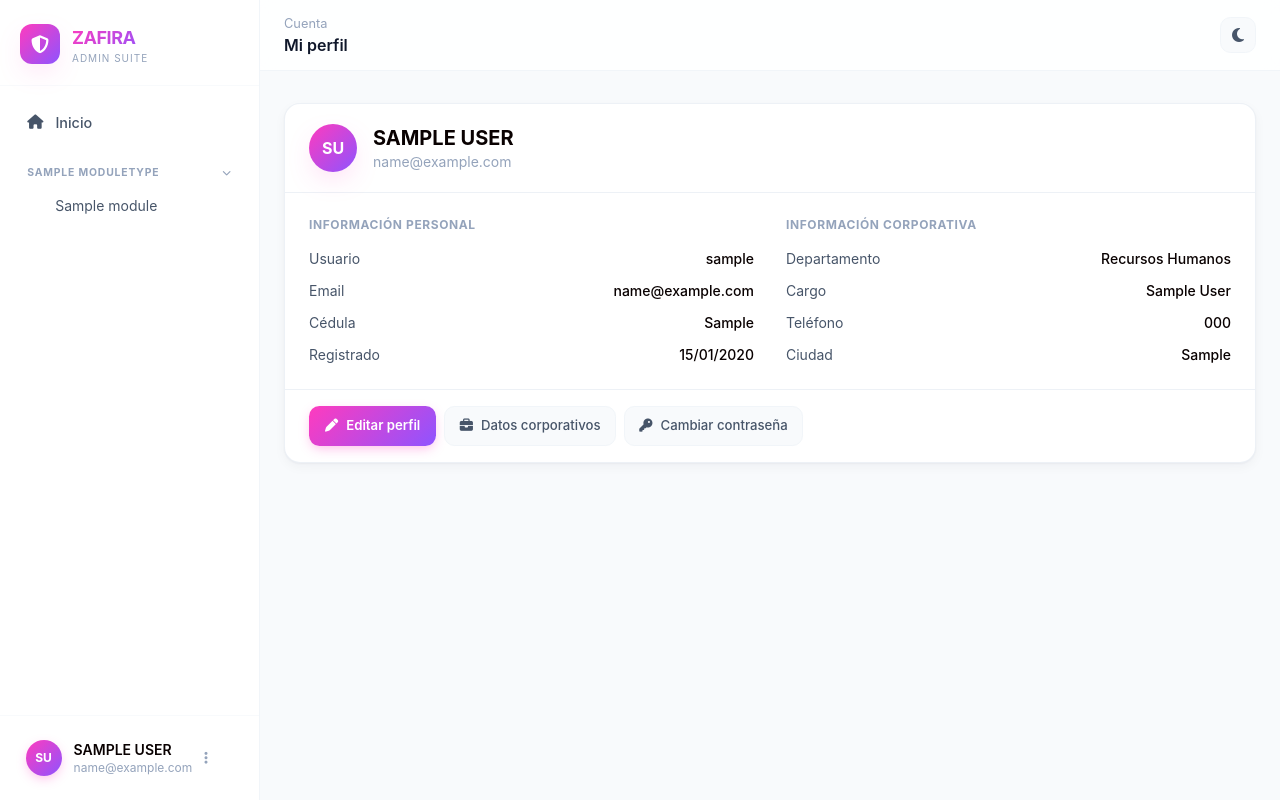
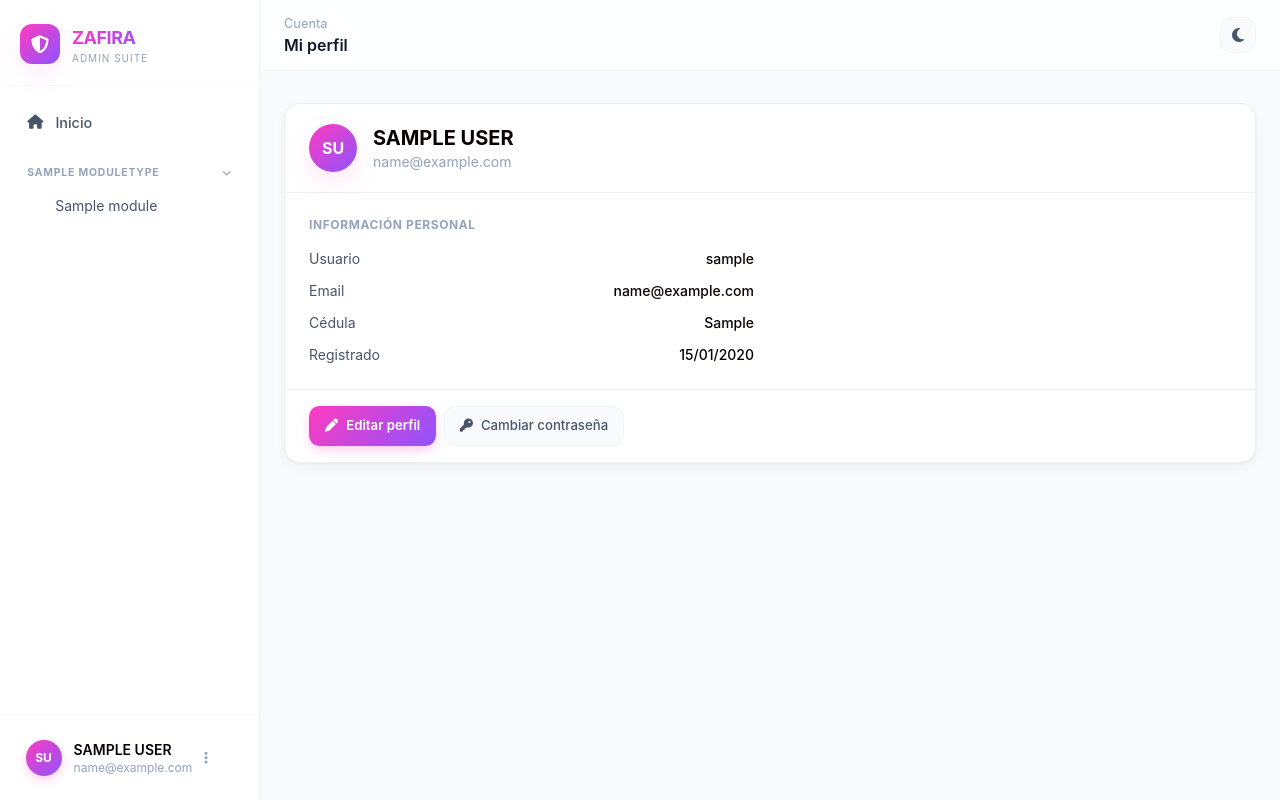
Before and after one commit to freddyandreszambrano/zafira-core, a Django app: page /profile/ in a window 1280 px wide. Run offline with Django 5.2, Linux system fonts and the light colour scheme; a user stored in the database is signed in; tables that the repository leaves empty hold one stand-in row (values such as "Sample post"); some libraries are stand-ins or nearby versions.

Commit message:
feat(profile): :sparkles: remove unused profile management views and clean up profile template

```diff
--- a/app/auth/templates/profile/view.html
+++ b/app/auth/templates/profile/view.html
@@ -20,7 +20,8 @@
 
             <div class="px-6 py-6 grid grid-cols-1 md:grid-cols-2 gap-8">
                 <div>
-                <h3 class="text-xs font-bold uppercase tracking-wider text-zafira-slate mb-4">Información personal</h3>
+                    <h3 class="text-xs font-bold uppercase tracking-wider text-zafira-slate mb-4">Información
+                        personal</h3>
                     <dl class="space-y-3 text-sm">
                         <div class="flex justify-between gap-4">
                             <dt class="text-zafira-slate-deep dark:text-zafira-slate">Usuario</dt>
@@ -40,37 +41,13 @@
                         </div>
                     </dl>
                 </div>
-
-            <div>
-                <h3 class="text-xs font-bold uppercase tracking-wider text-zafira-slate mb-4">Información corporativa</h3>
-                <dl class="space-y-3 text-sm">
-                    <div class="flex justify-between gap-4">
-                        <dt class="text-zafira-slate-deep dark:text-zafira-slate">Departamento</dt>
-                        <dd class="text-zafira-obsidian dark:text-zafira-slate-soft font-medium">{{ profile.get_department_display|default:'—' }}</dd>
-                    </div>
-                    <div class="flex justify-between gap-4">
-                        <dt class="text-zafira-slate-deep dark:text-zafira-slate">Cargo</dt>
-                        <dd class="text-zafira-obsidian dark:text-zafira-slate-soft font-medium">{{ profile.job_title|default:'—' }}</dd>
-                    </div>
-                    <div class="flex justify-between gap-4">
-                        <dt class="text-zafira-slate-deep dark:text-zafira-slate">Teléfono</dt>
-                        <dd class="text-zafira-obsidian dark:text-zafira-slate-soft font-medium">{{ profile.phone|default:'—' }}</dd>
-                    </div>
-                    <div class="flex justify-between gap-4">
-                        <dt class="text-zafira-slate-deep dark:text-zafira-slate">Ciudad</dt>
-                        <dd class="text-zafira-obsidian dark:text-zafira-slate-soft font-medium">{{ profile.city|default:'—' }}</dd>
-                    </div>
-                </dl>
-            </div>
             </div>
 
             <div class="px-6 py-4 border-t border-zafira-slate-soft/60 dark:border-zafira-obsidian-soft flex flex-wrap gap-2">
                 <a href="{% url 'profile_edit' %}" class="z-btn-primary">
                     <i class="fas fa-pen"></i>Editar perfil
                 </a>
-            <a href="{% url 'profile_manage' %}" class="z-btn-ghost">
-                <i class="fas fa-briefcase"></i>Datos corporativos
-            </a>
+
                 <a href="{% url 'password_change' %}" class="z-btn-ghost">
                     <i class="fas fa-key"></i>Cambiar contraseña
                 </a>
--- a/app/auth/urls.py
+++ b/app/auth/urls.py
@@ -7,8 +7,6 @@ from .views import (
     LogoutView,
     PasswordChangeView,
     ProfileEditView,
-    ProfileManageView,
-    ProfileUpdateAPIView,
     ProfileView,
     RegisterView,
     UserCreateView,
@@ -42,8 +40,6 @@ users_urls = [
 profile_urls = [
     path('profile/', ProfileView.as_view(), name='profile'),
     path('profile/edit/', ProfileEditView.as_view(), name='profile_edit'),
-    path('profile/manage/', ProfileManageView.as_view(), name='profile_manage'),
-    path('profile/manage/update/', ProfileUpdateAPIView.as_view(), name='profile_manage_update'),
     path('profile/password/', PasswordChangeView.as_view(), name='password_change'),
 ]
 
--- a/app/auth/views/profile.py
+++ b/app/auth/views/profile.py
@@ -7,7 +7,6 @@ from django.views import View
 from django.views.generic import TemplateView, UpdateView
 
 from app.auth.forms import PasswordChangeForm, ProfileUpdateForm
-from app.common.choices import Department
 
 
 class ProfileView(LoginRequiredMixin, TemplateView):
@@ -63,31 +62,3 @@ class PasswordChangeView(LoginRequiredMixin, View):
             'action': 'change',
         }
         return render(request, self.template_name, context)
-
-
-class ProfileManageView(LoginRequiredMixin, TemplateView):
-    template_name = 'profile/manage.html'
-    login_url = 'login'
-
-    def get_context_data(self, **kwargs):
-        context = super().get_context_data(**kwargs)
-        context.update({
-            'user': self.request.user,
-            'profile': self.request.user.profile,
-            'departments': Department.choices,
-        })
-        return context
-
-
-class ProfileUpdateAPIView(LoginRequiredMixin, View):
-    login_url = 'login'
-    EDITABLE_FIELDS = ('department', 'job_title', 'phone', 'address', 'city')
-
-    def post(self, request):
-        profile = request.user.profile
-        for field in self.EDITABLE_FIELDS:
-            if field in request.POST:
-                setattr(profile, field, request.POST.get(field))
-        profile.save()
-        messages.success(request, 'Perfil actualizado correctamente.')
-        return redirect('profile_manage')
```
Also changed, not shown: app/auth/views/__init__.py (+3 -5 lines). Lines whose indentation alone changed are shown as unchanged.
